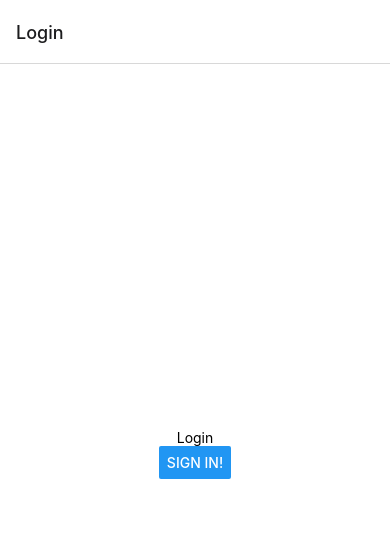
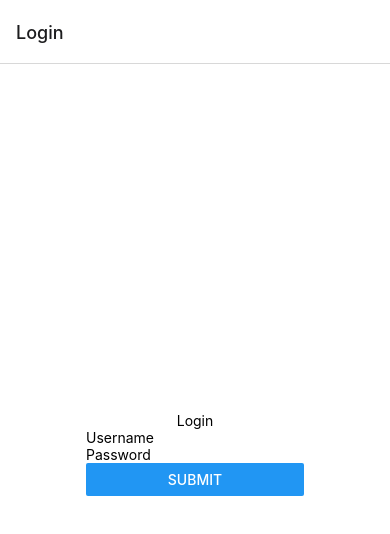
Before and after one commit to JerbsH/wbma, a React Native app: screen /Login in a window 390 px wide. Shown: the top 534 px of the page. Built offline with nearby package versions, Linux system fonts and the light colour scheme; no server answers.

Commit message:
login form created

```diff
--- a/Views/Login.js
+++ b/Views/Login.js
@@ -1,21 +1,24 @@
 import React, {useContext, useEffect} from 'react';
-import {StyleSheet, View, Text, Button} from 'react-native';
+import {StyleSheet, View, Text} from 'react-native';
 import PropTypes from 'prop-types';
 import {MainContext} from '../contexts/MainContext';
 import AsyncStorage from '@react-native-async-storage/async-storage';
-import {useAuthentication} from '../hook/ApiHooks';
+import LoginForm from './../components/LoginForm';
+import {useUser} from '../hook/ApiHooks';
 
 const Login = ({navigation}) => {
   // props is needed for navigation
-  const {setIsLoggedIn} = useContext(MainContext);
-  const {postLogin} = useAuthentication();
+  const {setIsLoggedIn, setUser} = useContext(MainContext);
+  const {getUserByToken} = useUser();
 
   const checkToken = async () => {
     try {
       const token = await AsyncStorage.getItem('userToken');
-      // hardcoded token validation
-      if (token === 'abcde') {
+      const userData = await getUserByToken(token);
+      console.log('userdata', userData);
+      if (userData) {
         setIsLoggedIn(true);
+        setUser(userData);
       }
     } catch (error) {
       console.log(error);
@@ -26,27 +29,10 @@
     checkToken();
   }, []);
 
-  const logIn = async () => {
-    console.log('Button pressed');
-    try {
-      const loginResponse = await postLogin({
-        username: 'jerehip',
-        password: 'salasana2',
-      });
-      console.log('login response: ', loginResponse);
-      // TODO: fix doFetch() to display errors from API
-      // use loginResponse.user for storing token & userdata
-      await AsyncStorage.setItem('userToken', 'abcde');
-      setIsLoggedIn(true);
-    } catch (error) {
-      console.error(error);
-      // TODO: notify user about failed login?
-    }
-  };
   return (
     <View style={styles.container}>
       <Text>Login</Text>
-      <Button title="Sign in!" onPress={logIn} />
+      <LoginForm />
     </View>
   );
 };
--- a/Views/Profile.js
+++ b/Views/Profile.js
@@ -4,7 +4,7 @@
 import AsyncStorage from '@react-native-async-storage/async-storage';
 
 const Profile = (props) => {
-  const {setIsLoggedIn} = useContext(MainContext);
+  const {setIsLoggedIn, user} = useContext(MainContext);
   const logOut = async () => {
     console.log('profile, logout');
     try {
@@ -19,6 +19,9 @@
       <SafeAreaView style={styles.container}>
         <Text>Profile view</Text>
         <Button title="Log out!" onPress={logOut}></Button>
+        <Text>{user.username}</Text>
+        <Text>{user.email}</Text>
+        <Text>{user.full_name}</Text>
       </SafeAreaView>
     </>
   );
--- /dev/null
+++ b/components/LoginForm.js
@@ -0,0 +1,77 @@
+import {View, Text, TextInput, Button} from 'react-native';
+import React, {useContext} from 'react';
+import {useForm, Controller} from 'react-hook-form';
+import AsyncStorage from '@react-native-async-storage/async-storage';
+import {MainContext} from '../contexts/MainContext';
+import {useAuthentication} from '../hook/ApiHooks';
+
+const LoginForm = () => {
+  const {postLogin} = useAuthentication();
+  const {setIsLoggedIn, setUser} = useContext(MainContext);
+  const {
+    control,
+    handleSubmit,
+    formState: {errors},
+  } = useForm({
+    defaultValues: {
+      username: '',
+      password: '',
+    },
+  });
+
+  const logIn = async (loginData) => {
+    try {
+      const loginResponse = await postLogin(loginData);
+      console.log('login response: ', loginResponse);
+      await AsyncStorage.setItem('userToken', loginResponse.token);
+      setIsLoggedIn(true);
+      setUser(loginResponse.user);
+    } catch (error) {
+      console.error(error);
+      // TODO: notify user about failed login?
+    }
+  };
+
+  return (
+    <View>
+      <Controller
+        control={control}
+        rules={{
+          required: true,
+        }}
+        render={({field: {onChange, onBlur, value}}) => (
+          <TextInput
+            placeholder="Username"
+            onBlur={onBlur}
+            onChangeText={onChange}
+            value={value}
+          />
+        )}
+        name="username"
+      />
+      {errors.username && <Text>This is required.</Text>}
+
+      <Controller
+        control={control}
+        rules={{
+          maxLength: 100,
+        }}
+        render={({field: {onChange, onBlur, value}}) => (
+          <TextInput
+            placeholder="Password"
+            secureTextEntry={true}
+            autoCapitalize="none"
+            onBlur={onBlur}
+            onChangeText={onChange}
+            value={value}
+          />
+        )}
+        name="password"
+      />
+
+      <Button title="Submit" onPress={handleSubmit(logIn)} />
+    </View>
+  );
+};
+
+export default LoginForm;
--- a/contexts/MainContext.js
+++ b/contexts/MainContext.js
@@ -6,9 +6,10 @@
 const MainProvider = (props) => {
   // create state isLoggedIn, set value to false
   const [isLoggedIn, setIsLoggedIn] = useState(false);
+  const [user, setUser] = useState({});
 
   return (
-    <MainContext.Provider value={{isLoggedIn, setIsLoggedIn}}>
+    <MainContext.Provider value={{isLoggedIn, setIsLoggedIn, user, setUser}}>
       {props.children}
     </MainContext.Provider>
   );
--- a/hook/ApiHooks.js
+++ b/hook/ApiHooks.js
@@ -46,4 +46,25 @@
   return {postLogin};
 };
 
-export {useMedia, useAuthentication};
+const useUser = () => {
+  const getUserByToken = async (token) => {
+    const options = {
+      method: 'GET',
+      headers: {'x-access-token': token},
+    };
+    return await doFetch(apiUrl + 'users/user', options);
+  };
+
+  const postUser = async (userData) => {
+    const options = {
+      method: 'POST',
+      headers: {'Content-Type': 'application/json'},
+      body: JSON.stringify(userData),
+    };
+    return await doFetch(apiUrl + 'users', options);
+  };
+
+  return {getUserByToken, postUser};
+};
+
+export {useMedia, useAuthentication, useUser};
--- a/package.json
+++ b/package.json
@@ -10,6 +10,7 @@
   },
   "dependencies": {
     "@babel/eslint-parser": "^7.22.10",
+    "@react-native-async-storage/async-storage": "1.18.2",
     "@react-navigation/bottom-tabs": "^6.5.8",
     "@react-navigation/native": "^6.1.7",
     "@react-navigation/native-stack": "^6.9.13",
@@ -17,10 +18,10 @@
     "expo": "~49.0.7",
     "expo-status-bar": "~1.6.0",
     "react": "18.2.0",
+    "react-hook-form": "^7.45.4",
     "react-native": "0.72.4",
-    "react-native-screens": "~3.22.0",
     "react-native-safe-area-context": "4.6.3",
-    "@react-native-async-storage/async-storage": "1.18.2"
+    "react-native-screens": "~3.22.0"
   },
   "devDependencies": {
     "@babel/core": "^7.22.10",
```
Also changed, not shown: 1 other file (tests, documents, lock files or other folders).
